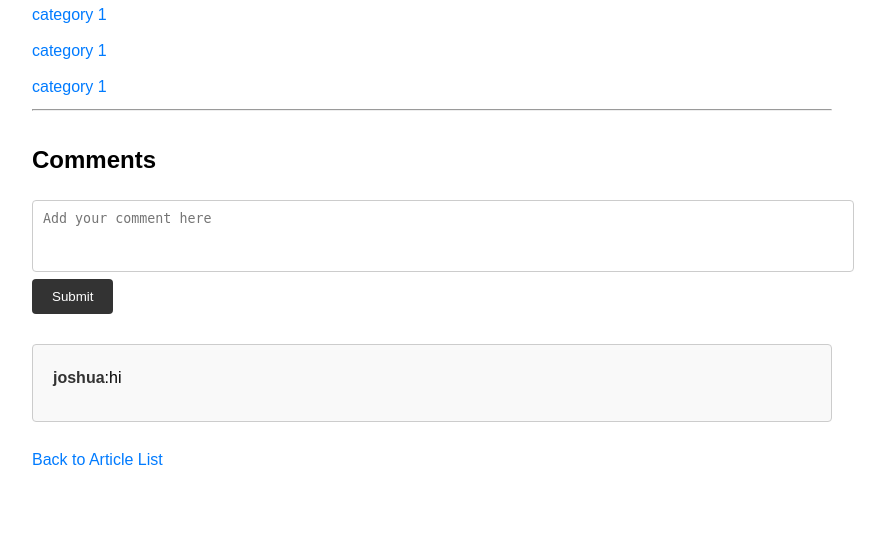
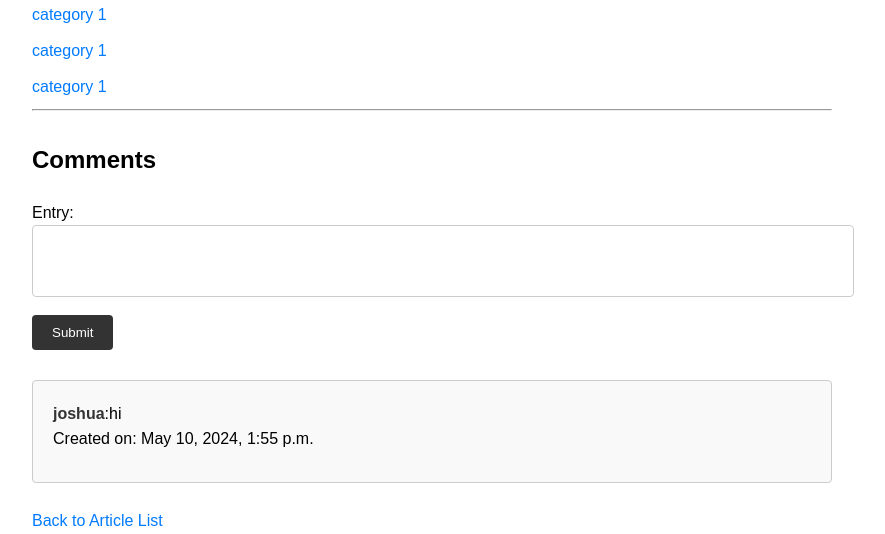
Before and after one commit to joshuasdasd/hobbysite-E-7, a Django app: page /wiki/article/7/ in a window 1280 px wide. Shown: the part 822-1356 px from the top of the page, without its empty margins (208-1093 px from the left). Before the commit the page ends 1287 px from the top, so only its background shows below. Run offline with Django 5.2, Linux system fonts and the light colour scheme; a user stored in the database is signed in; data comes from the database, SQL or seed files in the repository; both versions use the stored data as it was after the commit.

Commit message:
added when a comment was created

```diff
--- a/hobbysite/hobbysite/settings.py
+++ b/hobbysite/hobbysite/settings.py
@@ -114,7 +114,7 @@ AUTH_PASSWORD_VALIDATORS = [
 
 LANGUAGE_CODE = 'en-us'
 
-TIME_ZONE = 'UTC'
+TIME_ZONE = 'Asia/Manila'
 
 USE_I18N = True
 
--- a/hobbysite/templates/wiki/article_detail.html
+++ b/hobbysite/templates/wiki/article_detail.html
@@ -161,11 +161,11 @@
 
         {% if request.user.is_authenticated %}
         <h2>Comments</h2>
-            <form method="post" action="{% url 'wiki:article_detail' article.pk %}">
-                {% csrf_token %}
-                <textarea name="comment_entry" placeholder="Add your comment here" rows="4"></textarea>
-                <button type="submit">Submit</button>
-            </form>
+        <form method="post" action="{% url 'wiki:article_detail' article.pk %}">
+        {% csrf_token %}
+        {{ comment_form.as_p }}
+        <button type="submit">Submit</button>
+        </form>
         {% else %}
             <p>Please <a href="{% url 'login' %}">log in</a> to add comments.</p>
         {% endif %}
@@ -174,7 +174,10 @@
             {% if comments %}
                 <ul>
                     {% for comment in comments %}
-                        <li class="comment"><span class="comment-author">{{ comment.author }}</span>:{{ comment.entry }}  </li>
+                        <li class="comment">
+                            <span class="comment-author">{{ comment.author }}</span>:{{ comment.entry }}
+                            <span class="comment-time"><br>Created on: {{ comment.created_on }}</span>
+                         </li>
                     {% endfor %}
                 </ul>
             {% else %}
--- a/hobbysite/wiki/views.py
+++ b/hobbysite/wiki/views.py
@@ -9,6 +9,7 @@ from .forms import ArticleForm, CommentForm
 from user_management.models import Profile
 from django.urls import reverse_lazy
 from django.db.models import Prefetch
+from django.utils import timezone
 
 
 # Create your views here.
@@ -87,6 +88,7 @@ class ArticleDetailView(DetailView):
 
         # If form is invalid, re-render the context with errors
         context = self.get_context_data(**kwargs)
+        context['current_time'] = timezone.now()
         return self.render_to_response(context)
 
 
```
Also changed, not shown: hobbysite/db.sqlite3.
